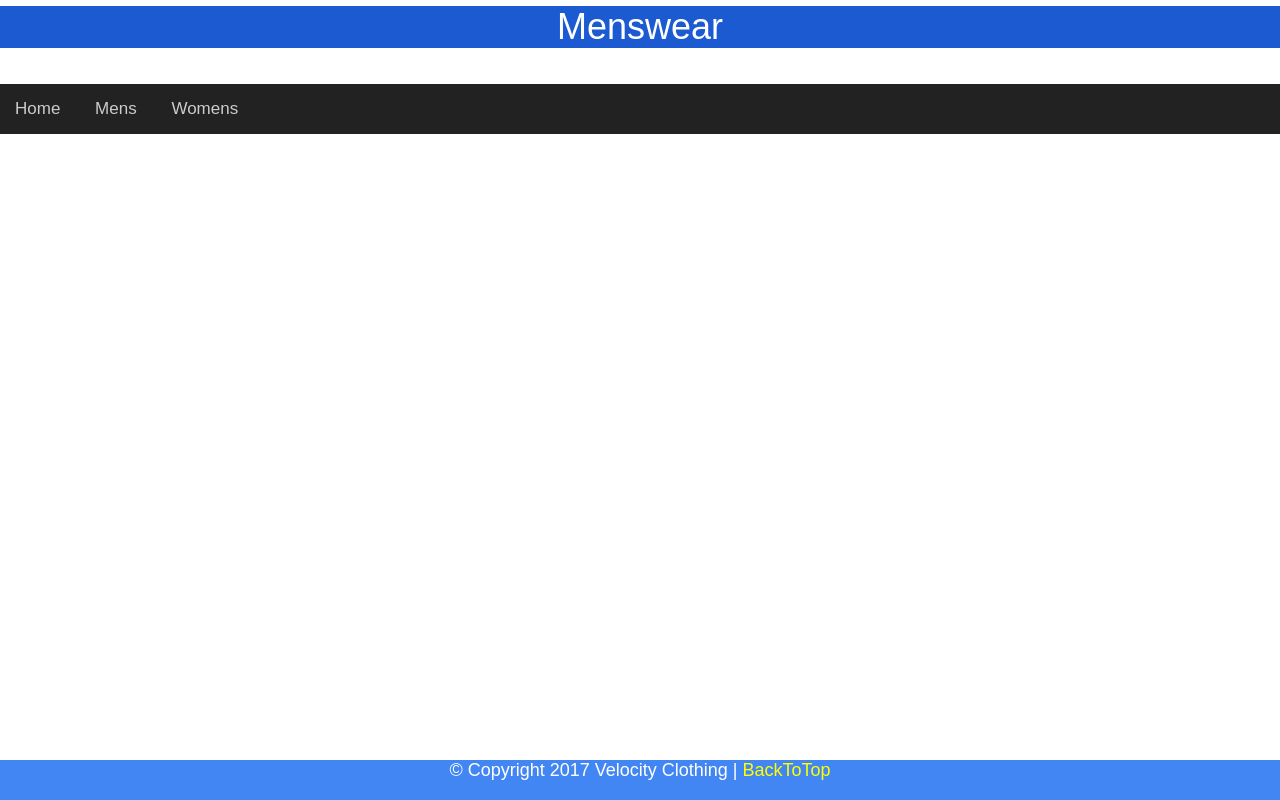
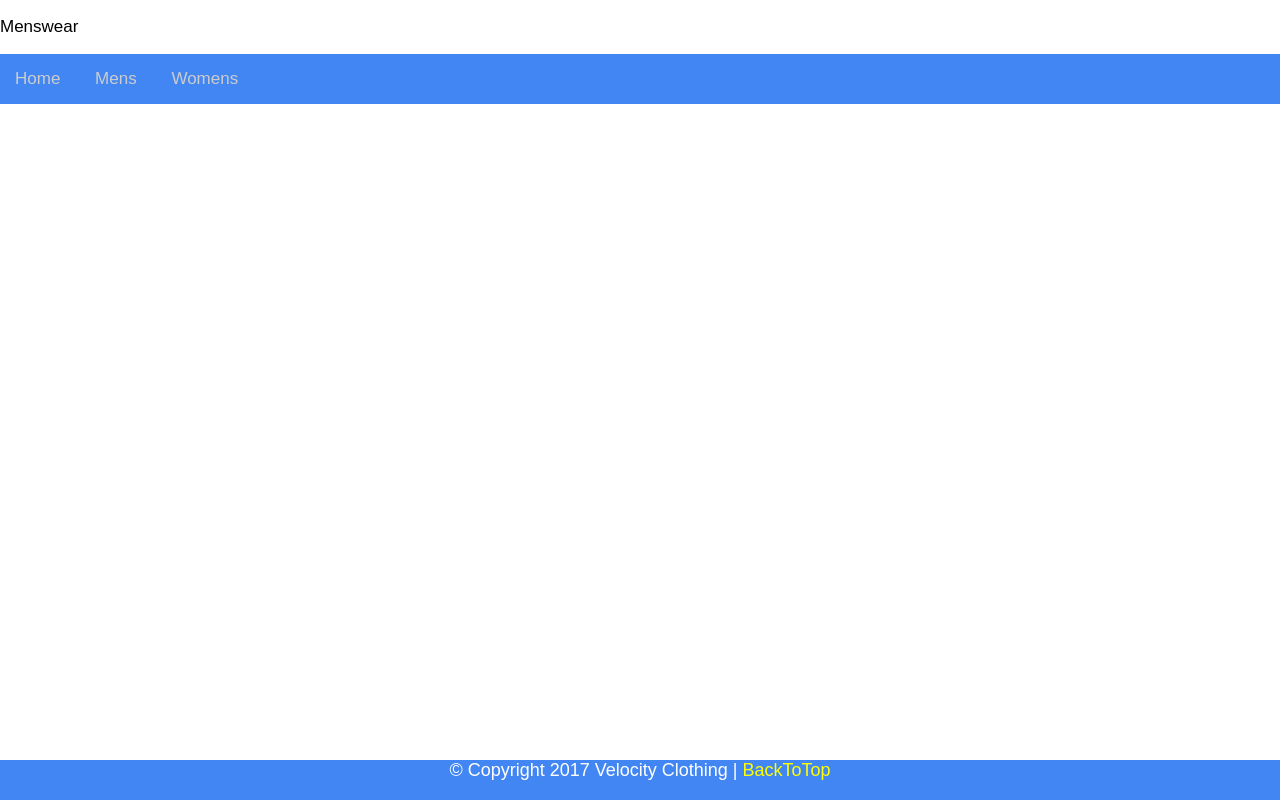
Before and after one commit to LuqmanFarooq/GUI-Project-2018-E-Commerce-, a plain HTML site: page men.html in a window 1280 px wide. Drawn offline with Linux system fonts and the light colour scheme.

Commit message:
Update style.css

```diff
--- a/style.css
+++ b/style.css
@@ -2,16 +2,6 @@
  html, body {
 		background : white;
 			}
-/*Styling the websites header*/
-header {
-	 height: 10%;
-	 background: #1b5ad1;
-	 color: white;
-	 text-align : center;
-	 font-size: 36px;
-	 margin-top:-30px;
-
-}
 /*Styling the buttons*/
 body {
 	height:80%;
@@ -21,7 +11,7 @@ body {
     font-size: 17px;
 }
 #nav {
-    background-color: #222;
+    background-color: #4286f4;
 }
 #nav_wrapper {
     margin: 0 auto;
```
